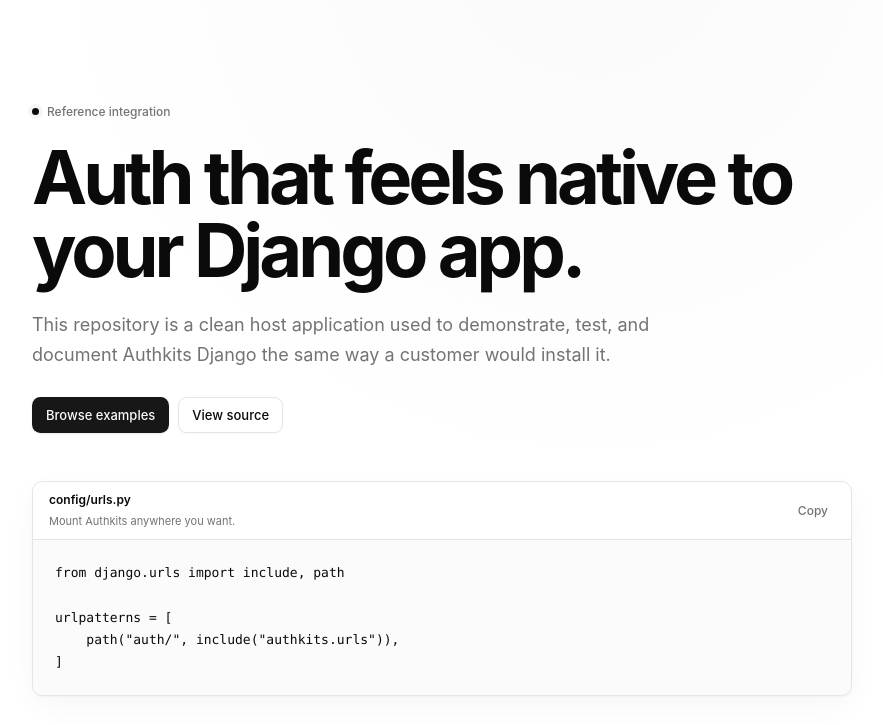
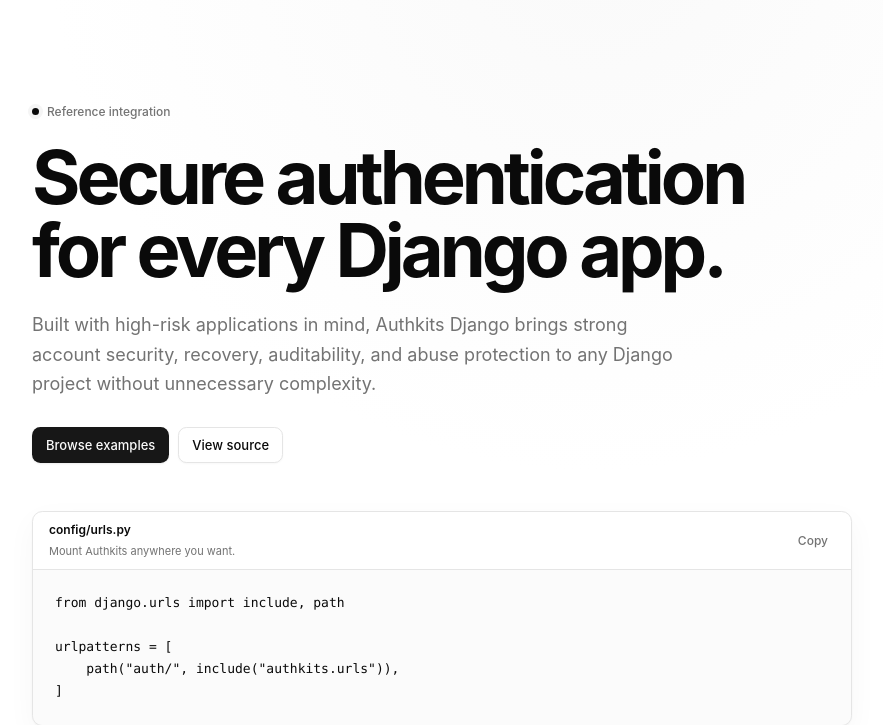
Before and after one commit to jaccqo/authkits-django-test-app, a Django app: page / in a window 1280 px wide. Shown: the part 72-797 px from the top of the page, without its empty margins (48-931 px from the left). Run offline with Django 5.2, Linux system fonts and the light colour scheme.

Commit message:
added part of env and setting

```diff
--- a/config/settings.py
+++ b/config/settings.py
@@ -8,7 +8,12 @@ Authkits integration examples reflect the customer experience.
 import os
 from pathlib import Path
 
+from dotenv import load_dotenv
+
 BASE_DIR = Path(__file__).resolve().parent.parent
+
+load_dotenv(BASE_DIR / ".env")
+
 
 # Development-only fallback. Production deployments must provide DJANGO_SECRET_KEY.
 SECRET_KEY = os.environ.get(
--- a/templates/home.html
+++ b/templates/home.html
@@ -39,10 +39,11 @@
           Reference integration
         </div>
 
-        <h1>Auth that feels native to your Django app.</h1>
+        <h1>Secure authentication for every Django app.</h1>
+
         <p class="hero-copy">
-          This repository is a clean host application used to demonstrate, test, and document
-          Authkits Django the same way a customer would install it.
+          Built with high-risk applications in mind, Authkits Django brings strong account security,
+          recovery, auditability, and abuse protection to any Django project without unnecessary complexity.
         </p>
 
         <div class="hero-actions">
```
Also changed, not shown: 1 other file.
